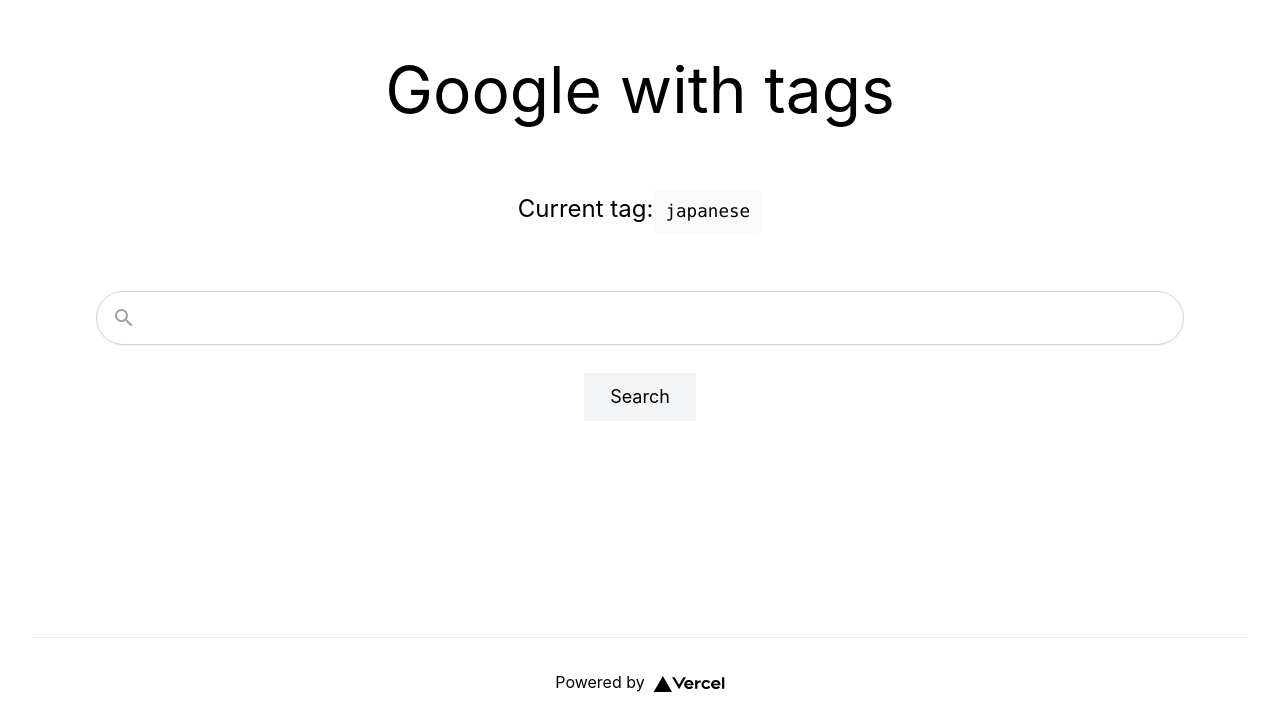
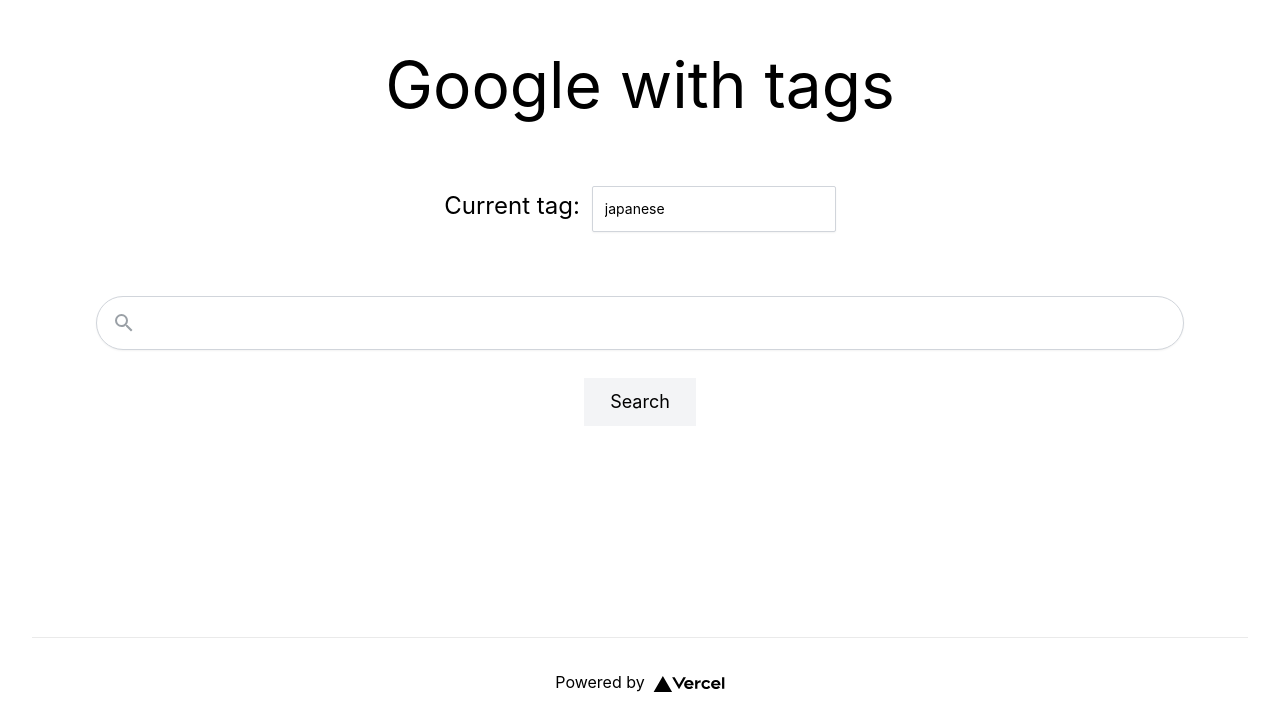
Before and after one commit to danielrobertson/taggle, a Next.js app: page / in a window 1280 px wide. Shown: the part 163-889 px from the top of the page. Built offline with nearby package versions, Linux system fonts and the light colour scheme.

Commit message:
feat: editable tags

```diff
--- a/pages/index.tsx
+++ b/pages/index.tsx
@@ -11,7 +11,15 @@
 
   const handleChange = (event: any) => setQuery(event?.target?.value);
 
-  const onSearchClick = () => {
+  const handleTagChange = (event: any) => setTag(event?.target?.value);
+
+  const handleKeyDown = (event: any) => {
+    if (event.key === "Enter") {
+      onSearch();
+    }
+  };
+
+  const onSearch = () => {
     const encodedParams = encodeURIComponent(`${tag} ${query}`);
     const googleUrl = `https://www.google.com/search?q=${encodedParams}`;
     window.location.href = googleUrl;
@@ -29,7 +37,14 @@
 
         <p className={styles.description}>
           Current tag:
-          <code className={styles.code}>{tag}</code>
+          <input
+            className="inline-block placeholder:italic placeholder:text-gray-400 bg-white border border-gray-300 rounded-sm ml-3 py-3 pl-3 pr-3 shadow-sm focus:outline-none focus:border-sky-500 focus:ring-sky-500 focus:ring-1 sm:text-sm"
+            placeholder=""
+            type="text"
+            name="search"
+            value={tag}
+            onChange={handleTagChange}
+          />
         </p>
 
         <label className="relative block min-w-full md:px-16">
@@ -53,11 +68,12 @@
             name="search"
             value={query}
             onChange={handleChange}
+            onKeyDown={handleKeyDown}
           />
         </label>
         <button
           className="mt-7 px-6 py-2 text-lg round-md bg-gray-100 border-2 border-gray-100 hover:border-gray-300"
-          onClick={onSearchClick}
+          onClick={onSearch}
         >
           Search
         </button>
```
